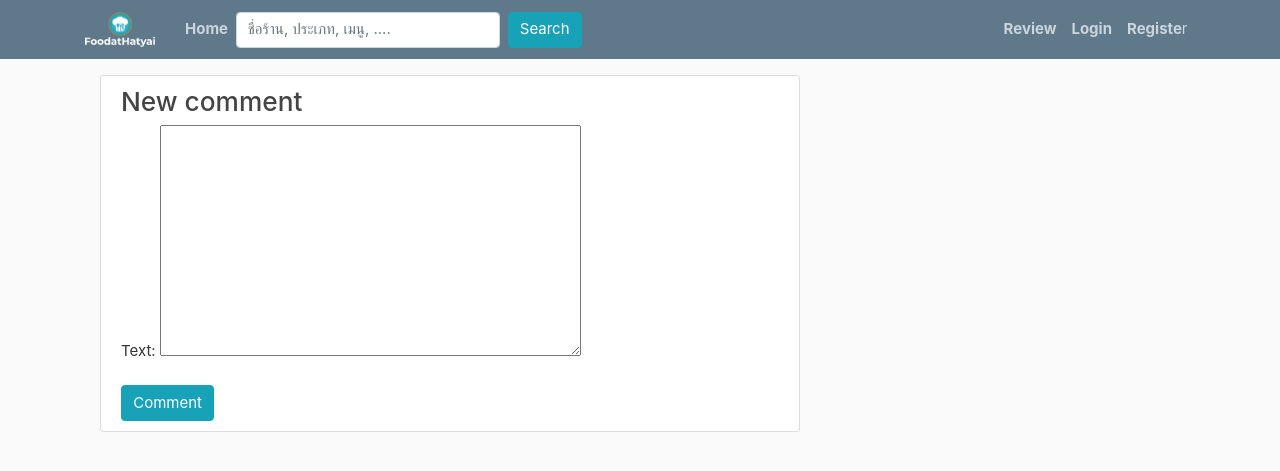
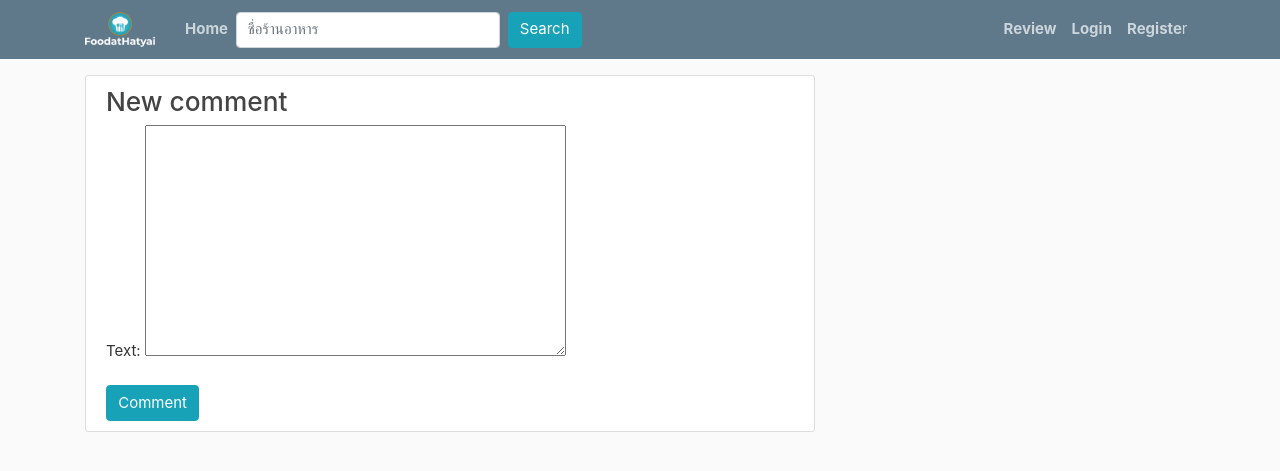
Before and after one commit to ThitiwatDisarapong/foodathatyai, a Django app: page /post/1/comment/ in a window 1280 px wide. Shown: the top 471 px of the page. Run offline with Django 3.2, Linux system fonts and the light colour scheme; data comes from the database, SQL or seed files in the repository; both versions use the stored data as it was after the commit; parts of the project's set-up code (start-up, migrations or seed data) failed here and were passed over; some libraries are stand-ins or nearby versions.

Commit message:
initial commit

```diff
--- a/blog/templates/add_comment_to_post.html
+++ b/blog/templates/add_comment_to_post.html
@@ -1,7 +1,7 @@
 {% extends 'blog/base.html' %}
 
 {% block content %}
-<div class="col-md-12">
+<div class="col-sm-18">
     <div class="content-section">
     <h3>New comment</h3>
     <form method="POST" class="post-form">{% csrf_token %}
@@ -11,6 +11,4 @@
     </div>
 </div>
 
-
-
 {% endblock %}
--- a/blog/templates/blog/base.html
+++ b/blog/templates/blog/base.html
@@ -31,7 +31,7 @@
             <div class="navbar-nav mr-auto">
               <a class="nav-item nav-link" href="{% url 'blog-home' %}"><b>Home</b></a>
               <form method="get" action="/search" class="form-inline my-2 my-lg-0">
-                <input class="form-control mr-sm-2" type="search" placeholder="ชื่อร้าน, ประเภท, เมนู, ...." aria-label="Search" name="query" id="query">
+                <input class="form-control mr-sm-2" type="search" placeholder="ชื่อร้านอาหาร" aria-label="Search" name="query" id="query">
                 <button class="btn btn-info my-2 my-sm-0" type="submit">Search</button>
               </form>
               <!--a class="nav-item nav-link" href="{% url 'blog-about' %}"><b>About</b></a-->
--- a/blog/templates/blog/post_detail.html
+++ b/blog/templates/blog/post_detail.html
@@ -113,8 +113,7 @@
         <div class="col-sm-4">
           <div class="card">
             <div class="card-body">
-              <h5 class="card-title">Detail</h5>
-              <p class='text-muted'><br/>
+
 
                 <img src="{%static 'images/parkingg.png' %}" width="27">&nbsp;:&nbsp;<b><font color="black"> ที่จอดรถ</font></b>
                   {% if post.parking == "มี" %}
```
Also changed, not shown: db.sqlite3.
